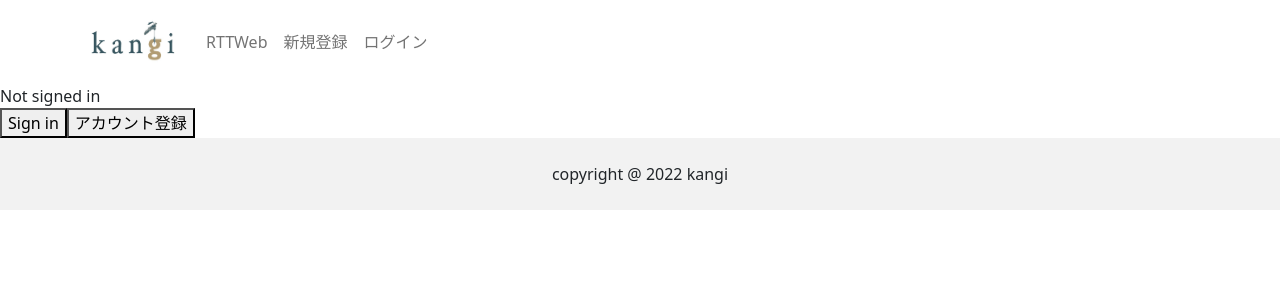
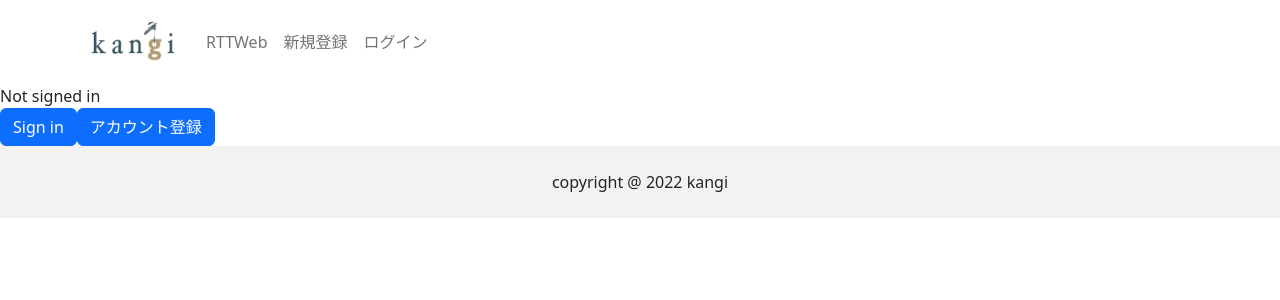
Before and after one commit to tmoka/rtt-next, a Next.js app: page / in a window 1280 px wide. Shown: the top 300 px of the page. Built offline with nearby package versions, Linux system fonts and the light colour scheme; no server answers.

Commit message:
#25 トップのボタンにreact-bootstrap適用

```diff
--- a/src/pages/index.tsx
+++ b/src/pages/index.tsx
@@ -3,6 +3,7 @@ import { useSession, signIn, signOut } from 'next-auth/react'
 import router, { Router } from 'next/router'
 import React from 'react'
 import Link from 'next/link'
+import { Button } from 'react-bootstrap'
 
 export default function Home() {
   return (
@@ -21,9 +22,9 @@ export function SessionComponent() {
     return (
       <>
         Signed in as {session?.user?.email} <br />
-        <button onClick={() => signOut()}>Sign out</button>
+        <Button onClick={() => signOut()}>Sign out</Button>
         <Link href='/users'>
-          <button>ユーザ一覧</button>
+          <Button>ユーザ一覧</Button>
         </Link>
       </>
     )
@@ -31,8 +32,8 @@ export function SessionComponent() {
   return (
     <>
       Not signed in <br />
-      <button onClick={() => signIn()}>Sign in</button>
-      <button onClick={() => router.push('signup')}>アカウント登録</button>
+      <Button onClick={() => signIn()}>Sign in</Button>
+      <Button onClick={() => router.push('signup')}>アカウント登録</Button>
     </>
   )
 }
```
